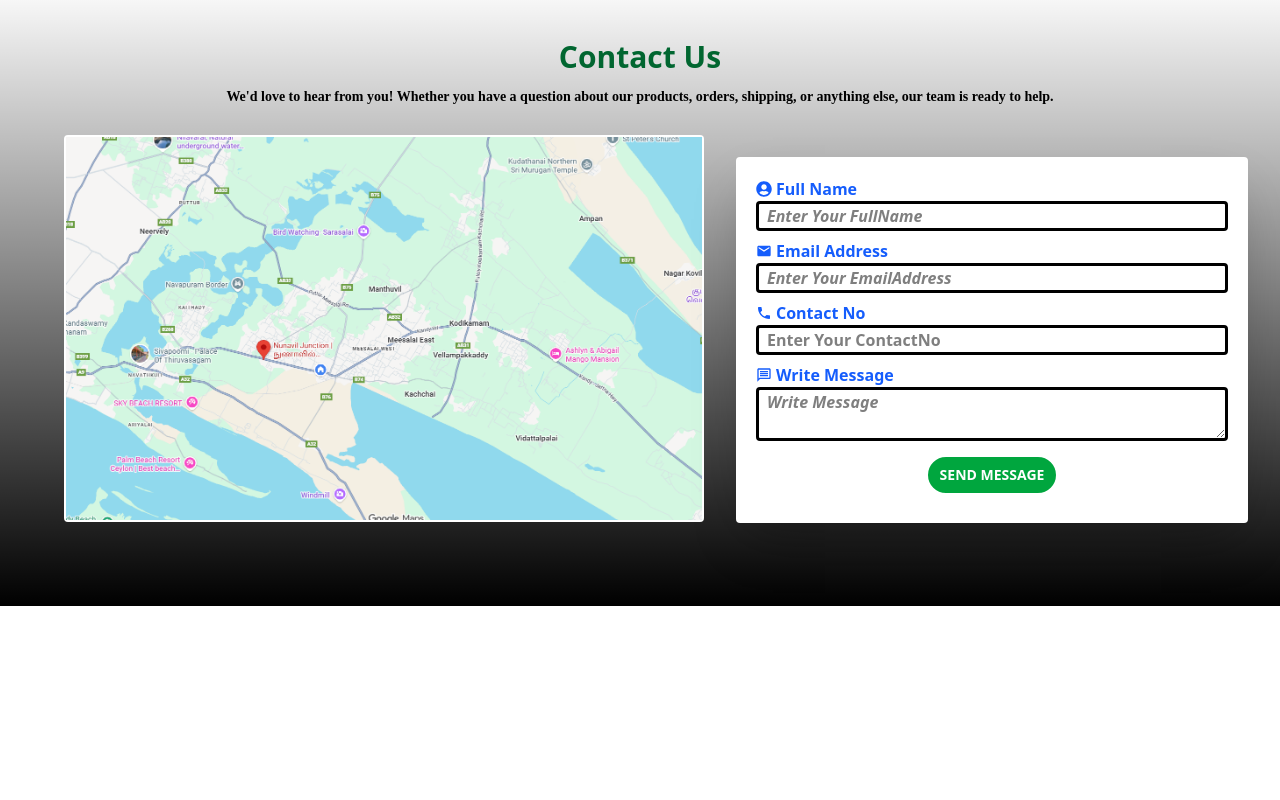
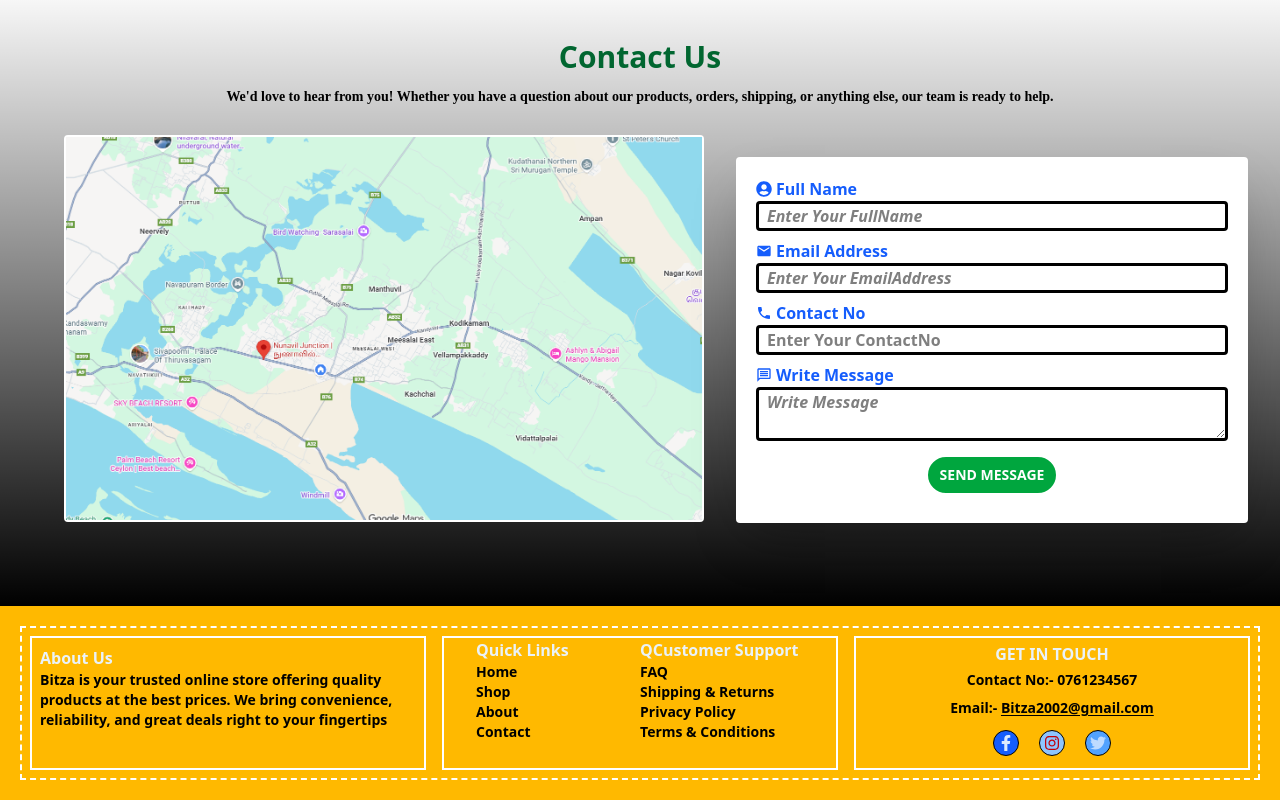
Before and after one commit to Vithurshan2002/MiniEcom, a React (Vite) app: page / in a window 1280 px wide. Shown: the part 2932-3732 px from the top of the page. Before the commit the page ends 3538 px from the top, so only its background shows below. Built offline with nearby package versions, Linux system fonts and the light colour scheme.

Commit message:
Footer is created

```diff
--- a/src/App.jsx
+++ b/src/App.jsx
@@ -5,6 +5,7 @@ import MenusPage from "./Pages/MenusPage";
 import Navbar from "./Pages/Navbar";
 import Review from "./Pages/Review";
 import ContactPage from "./Pages/ContactPage";
+import Footer from "./Pages/Footer";
 function App() {
   return (
     <>
@@ -15,6 +16,7 @@ function App() {
       {/*  <MenusPage /> */}
      <Review />
       <ContactPage/>
+      <Footer/>
     </>
   );
 }
--- /dev/null
+++ b/src/Pages/Footer.jsx
@@ -0,0 +1,62 @@
+import React from "react";
+import { FaFacebookF, FaInstagram, FaTwitter } from "react-icons/fa";
+const Footer = () => {
+  return (
+    <div className=" bg-amber-400 p-5">
+      <div className="border-2 border-white border-dashed sm:p-2 ">
+        <div className="grid sm:grid-cols-3  grid-col-1 gap-4">
+          <div className="border-2 p-2 border-white">
+            <h1 className="font-bold text-[#EAF2F8] ">About Us</h1>
+            <p className="text-sm font-bold ">
+              Bitza is your trusted online store offering quality products at
+              the best prices. We bring convenience, reliability, and great
+              deals right to your fingertips
+            </p>
+          </div>
+          <div className="border-2 border-white">
+            <div className="grid grid-cols-2 px-8">
+              <div>
+                <h1 className="font-bold text-[#EAF2F8] ">Quick Links</h1>
+                <ul className="text-sm font-bold">
+                  <li>Home</li>
+                  <li>Shop</li>
+                  <li>About</li>
+                  <li>Contact</li>
+                </ul>
+              </div>
+              <div>
+                <h1 className="font-bold text-[#EAF2F8]">QCustomer Support</h1>
+                <ul className="text-sm  font-bold">
+                  <li>FAQ</li>
+                  <li>Shipping & Returns</li>
+                  <li>Privacy Policy</li>
+                  <li>Terms & Conditions</li>
+                </ul>
+              </div>
+            </div>
+          </div>
+          <div className="border-2 text-center border-white p-1">
+            <h1 className="text-[#EAF2F8] font-bold">GET IN TOUCH</h1>
+            <p className="font-bold text-sm py-1">Contact No:- 0761234567</p>
+            <p className="font-bold text-sm py-1">
+              Email:- <a href="" className="underline underline-offset-2">Bitza2002@gmail.com</a>
+            </p>
+            <div className="flex justify-center py-2 space-x-5">
+              <div className="border p-1 rounded-full bg-blue-600 hover:scale-110 transition-all">
+                <FaFacebookF  className="text-blue-100 cursor-pointer "/>
+              </div>
+              <div className="border p-1 rounded-full bg-blue-300 hover:scale-110 transition-all" >
+                <FaInstagram className="text-red-700 cursor-pointer" />
+              </div>
+              <div className="border p-1 rounded-full bg-blue-400 hover:scale-110 transition-all">
+                <FaTwitter className="text-blue-200 cursor-pointer" />
+              </div>
+            </div>
+          </div>
+        </div>
+      </div>
+    </div>
+  );
+};
+
+export default Footer;
```
